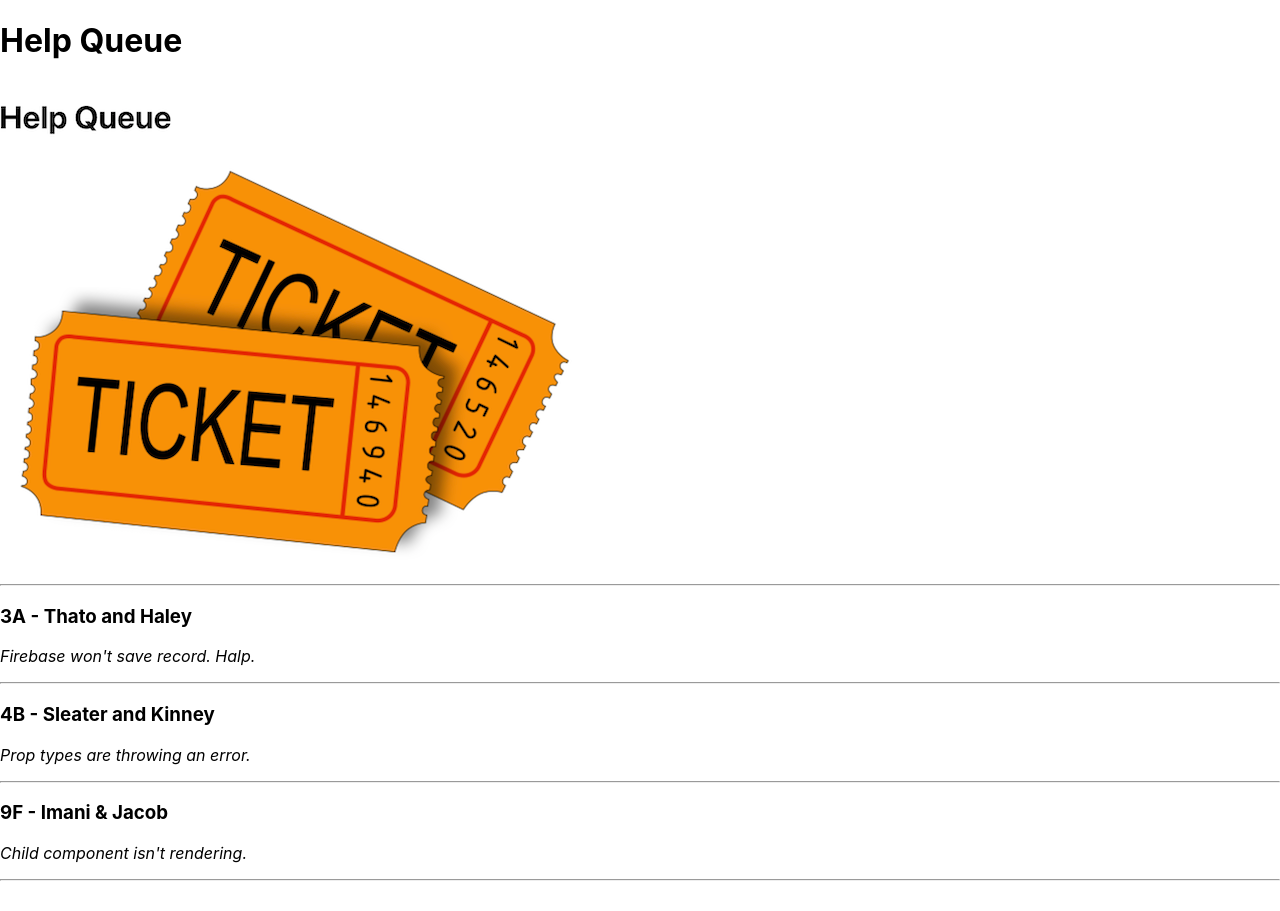
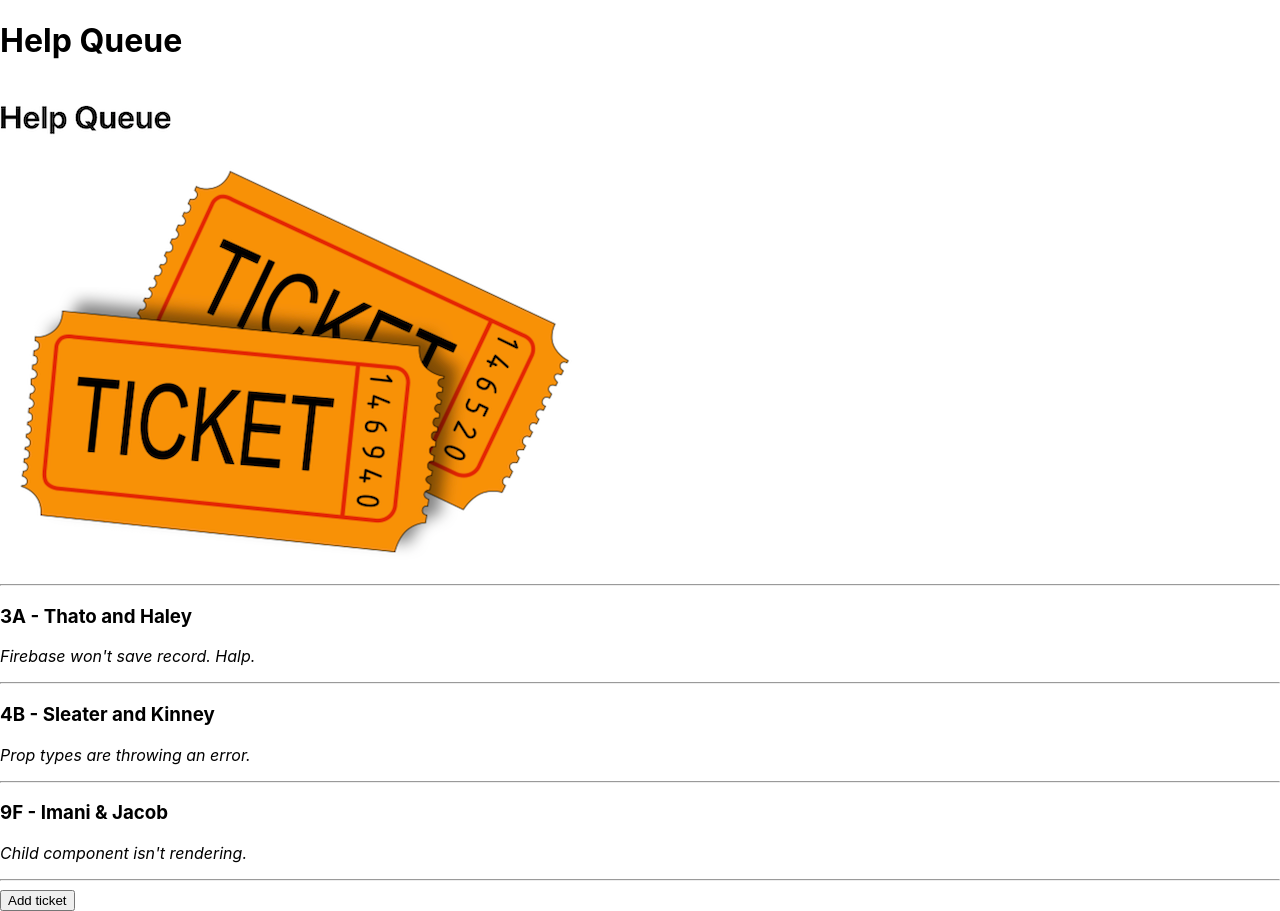
Before and after one commit to wowgr8/help-queue-v2, a React (Create React App) app: page / in a window 1280 px wide. Before the commit the page ends 889 px from the top, so only its background shows below. Built offline with nearby package versions, Linux system fonts and the light colour scheme.

Commit message:
added event handler onClick to conditional - function that's being executed/called on is WIP

```diff
--- a/src/components/TicketControl.js
+++ b/src/components/TicketControl.js
@@ -14,16 +14,22 @@ class TicketControl extends React.Component {
   render(){
     {/* we create a variable called currentlyVisibleState and set it to null because we haven't determined which component should be rendered yet. */}
     let currentlyVisibleState = null;
+    {/* We create a new variable called addTicektButton and set its value to null */}
+    let addTicketButton = null;
     {/*  If this.state.formVisibleOnPage is true, the currentlyVisibleState will be set to our NewTicketForm component. ELSE our currentlyVisibleState will be set to our TicketList component. */}
     if (this.state.formVisibleOnPage){
       currentlyVisibleState = <NewTicketForm />
     } else {
       currentlyVisibleState = <TicketList />
+      {/* Also, if this.state.formVisibleOnPage is set to false, we will set the value of our addTicketButton variable to our button with its click handler. */}
+      addTicketButton = <button onClick={this.handleClick}>Add ticket</button>
     }
     return(
       <React.Fragment>
         {/* We only need to use JSX and curly braces for evaluation(of which component should be rendered) inside our return(). */}
         {currentlyVisibleState}
+        {/* we make sure that {addTicketButton} will be returned from our function. If its value is still null, there's nothing to add to the DOM. However, if it has a value, the button will be added to the DOM. */}
+        {addTicketButton}
       </React.Fragment>
     );
   }
```
